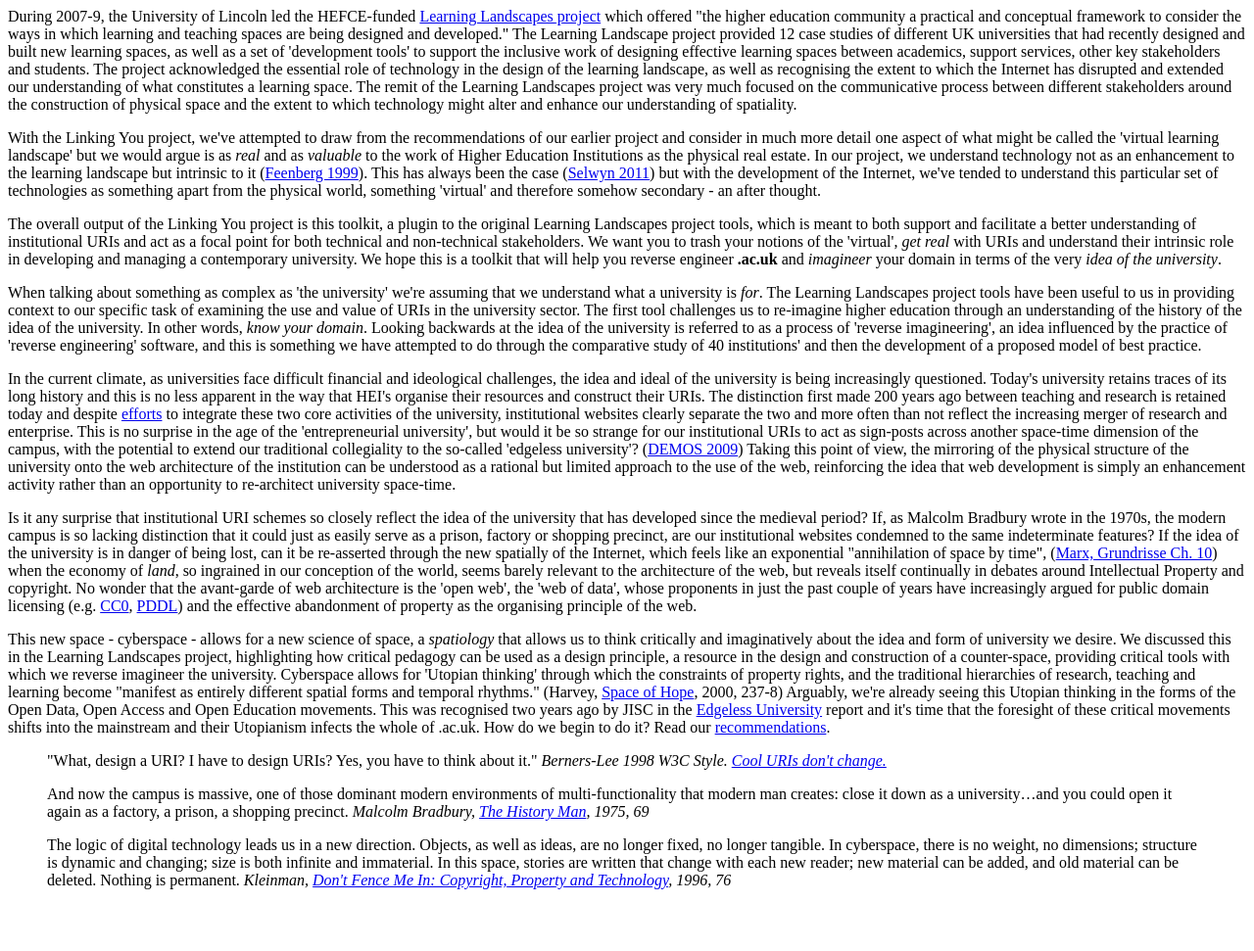
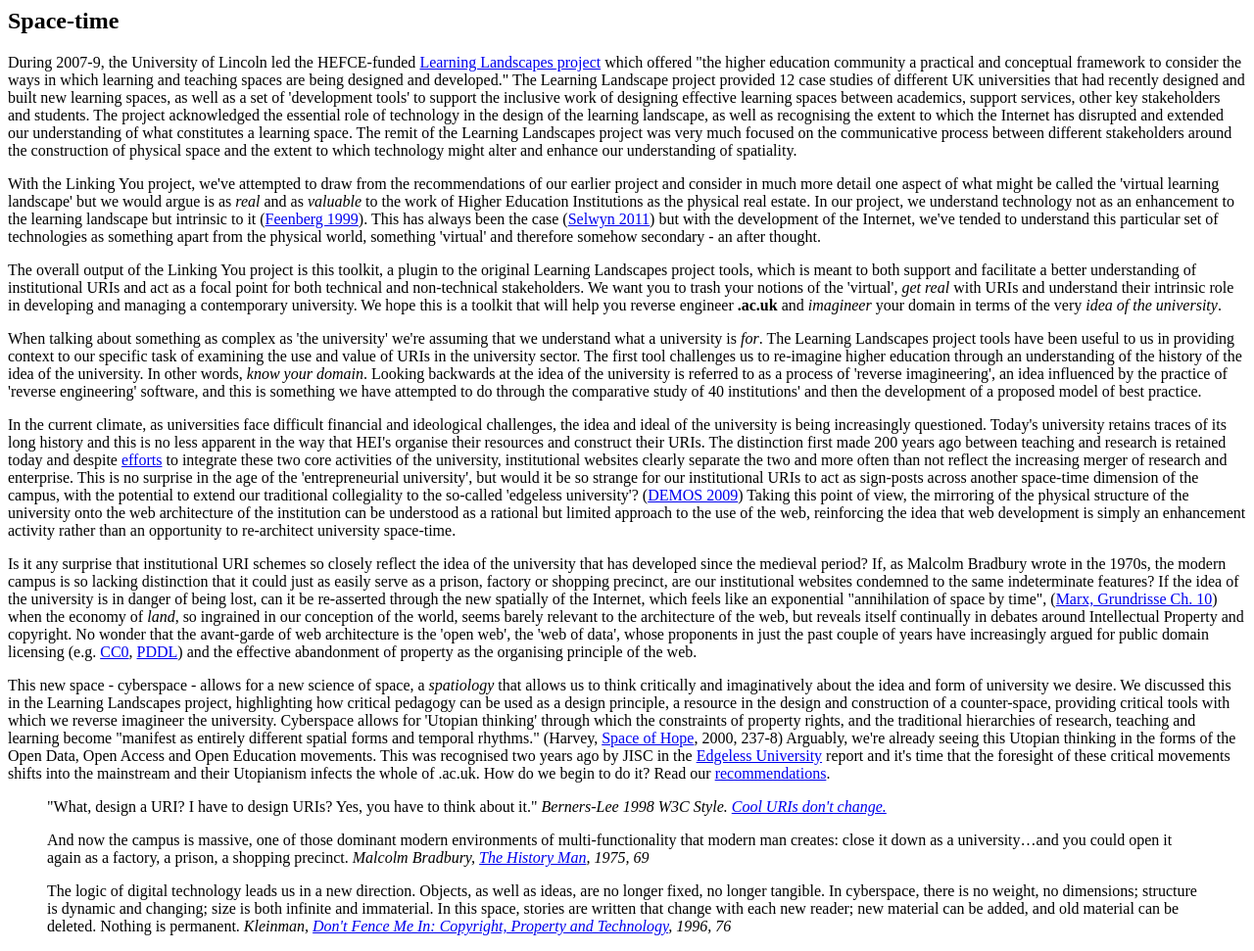
Before and after one commit to DFFlanders/Linking-You, a PHP site: page /spacetime.php in a window 1280 px wide. Shown: the whole page at 98% size. Before the commit the page ends 908 px from the top, so only its background shows below. Run offline with PHP 8.4, Linux system fonts and the light colour scheme.

Commit message:
HTML5 updates

```diff
--- a/spacetime.php
+++ b/spacetime.php
@@ -1,4 +1,6 @@
-<div class="grid_8">
+<article class="grid_8">
+
+	<h1>Space-time</h1>
 
 	<p>During 2007-9, the University of Lincoln led the HEFCE-funded <a href="http://learninglandscapes.lincoln.ac.uk/">Learning Landscapes project</a> which offered "the higher education community a practical and conceptual framework to consider the ways in which learning and teaching spaces are being designed and developed." The Learning Landscape project provided 12 case studies of different UK universities that had recently designed and built new learning spaces, as well as a set of 'development tools' to support the inclusive work of designing effective learning spaces between academics, support services, other key stakeholders and students. The project acknowledged the essential role of technology in the design of the learning landscape, as well as recognising the extent to which the Internet has disrupted and extended our understanding of what constitutes a learning space. The remit of the Learning Landscapes project was very much focused on the communicative process between different stakeholders around the construction of physical space and the extent to which technology might alter and enhance our understanding of spatiality.</p>
 
@@ -13,10 +15,10 @@
 	<p>Is it any surprise that institutional URI schemes so closely reflect the idea of the university that has developed since the medieval period? If, as Malcolm Bradbury wrote in the 1970s, the modern campus is so lacking distinction that it could just as easily serve as a prison, factory or shopping precinct, are our institutional websites condemned to the same indeterminate features? If the idea of the university is in danger of being lost, can it be re-asserted through the new spatially of the Internet, which feels like an exponential "annihilation of space by time", (<a href="http://www.marxists.org/archive/marx/works/1857/grundrisse/ch10.htm">Marx, Grundrisse Ch. 10</a>) when the economy of <em>land</em>, so ingrained in our conception of the world, seems barely relevant to the architecture of the web, but reveals itself continually in debates around Intellectual Property and copyright. No wonder that the avant-garde of web architecture is the 'open web', the 'web of data', whose proponents in just the past couple of years have increasingly argued for public domain licensing (e.g. <a href="http://creativecommons.org/choose/zero/">CC0</a>, <a href="http://www.opendatacommons.org/licenses/pddl/">PDDL</a>) and the effective abandonment of property as the organising principle of the web.</p>
 
 	<p>This new space - cyberspace - allows for a new science of space, a <em>spatiology</em> that allows us to think critically and imaginatively about the idea and form of university we desire. We discussed this in the Learning Landscapes project, highlighting how critical pedagogy can be used as a design principle, a resource in the design and construction of a counter-space, providing critical tools with which we reverse imagineer the university. Cyberspace allows for 'Utopian thinking' through which the constraints of property rights, and the traditional hierarchies of research, teaching and learning become "manifest as entirely different spatial forms and temporal rhythms." (Harvey, <a href="http://books.google.co.uk/books?id=W00VHZg3u2MC">Space of Hope</a>, 2000, 237-8) Arguably, we're already seeing this Utopian thinking in the forms of the Open Data, Open Access and Open Education movements. This was recognised two years ago by JISC in the <a href="http://www.jisc.ac.uk/events/2009/06/demoslaunch.aspx">Edgeless University</a> report and it's time that the foresight of these critical movements shifts into the mainstream and their Utopianism infects the whole of .ac.uk. How do we begin to do it? Read our <a href="http://lncn.eu/toolkit/recommendations">recommendations</a>.</p>
-</div>
+</article>
 
 
-<div class="grid_4 last">
+<aside class="grid_4 last">
 	<div class="box bg_light">
 
 		<blockquote>
@@ -29,9 +31,10 @@
 		</blockquote>
 
 
-<blockquote>The logic of digital technology leads us in a new direction. Objects, as well as ideas, are no longer fixed, no longer tangible. In cyberspace, there is no weight, no dimensions; structure is dynamic and changing; size is both infinite and immaterial. In this space, stories are written that change with each new reader; new material can be added, and old material can be deleted. Nothing is permanent.
+		<blockquote>
+			The logic of digital technology leads us in a new direction. Objects, as well as ideas, are no longer fixed, no longer tangible. In cyberspace, there is no weight, no dimensions; structure is dynamic and changing; size is both infinite and immaterial. In this space, stories are written that change with each new reader; new material can be added, and old material can be deleted. Nothing is permanent.
 			<cite>Kleinman, <a href="http://books.google.com/books?id=7P9oAAAAIAAJ">Don't Fence Me In: Copyright, Property and Technology</a>, 1996, 76</cite>
 		</blockquote>
+
 	</div>
-</div>
-</div>
+</aside>
```
Also changed, not shown: recommendations.php (+8 -4 lines). Lines whose indentation alone changed are shown as unchanged.
